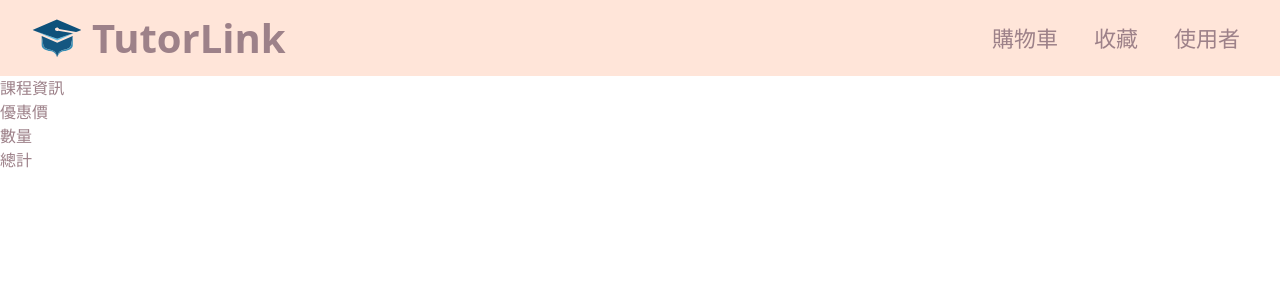
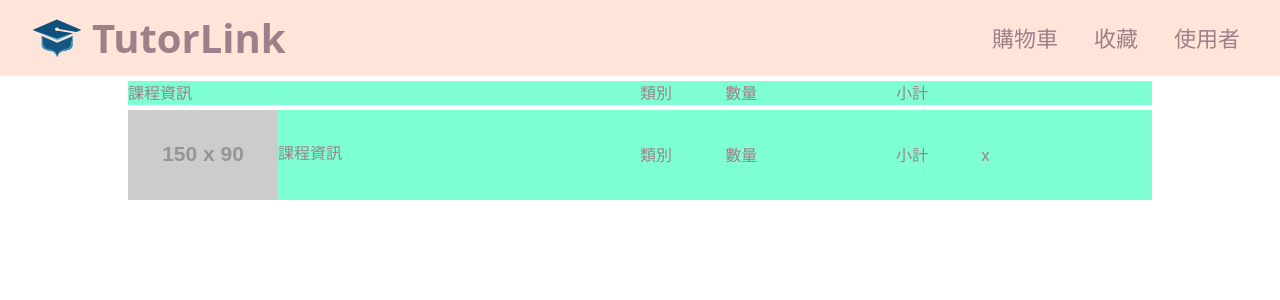
Before and after one commit to jenny3417/toturlink-vue, a Vue app: page /shoppingcart in a window 1280 px wide. Shown: the top 300 px of the page. Built offline with nearby package versions, Linux system fonts and the light colour scheme; what @ckeditor/ckeditor5-vue, wow.js would draw is missing.

Commit message:
修理購物車

```diff
--- a/src/components/ShoppingCartItems.vue
+++ b/src/components/ShoppingCartItems.vue
@@ -1,11 +1,22 @@
-<template lang="">
-    <div>
-        <div>
-            <div>課程資訊</div>
-            <div>優惠價</div>
-            <div>數量</div>
-            <div>總計</div>
-            <div></div>
+<template>
+    <!-- <div class="item-body">
+        <div class="lesson-info">
+            <img src="https://fakeimg.pl/150x90/" alt="課程圖片">
+            <div class="lesson-name">課程名稱</div>
+        </div>
+        <div>影音課程</div>
+        <div>1</div>
+        <div>$55</div>
+    </div> -->
+    <div class="cart-header-gold cart-list-header">
+        <div class="row px-0 mx-0">
+            <div class="product-info-title col-10 col-lg-6 offset-1 offset-md-0 item-center mx-0">
+                <img src="https://fakeimg.pl/150x90/" alt="">課程資訊
+            </div>
+            <div class="col-1 item-center p-0 d-none d-lg-flex item-info">類別</div>
+            <div class="col-2 item-center p-0 d-none d-lg-flex item-info">數量</div>
+            <div class="col-1 item-center p-0 d-none d-lg-flex item-info">小計</div>
+            <div class="col-2 item-center p-0 d-none d-lg-flex item-info">x</div>
         </div>
     </div>
 </template>
@@ -15,18 +26,20 @@ export default {
 }
 </script>
 <style scoped>
-
-.html{
-
+* {
     margin: 0;
     padding: 0;
     border: 0;
     font-size: 1rem;
     font: inherit;
-    vertical-align: baseline;
+}
+.cart-header-gold{
+  width: 80%;
+  background-color: aquamarine;
+  margin: 5px auto;
 
 }
-.cart-list-header {
-    text-align: center;
+.item-info{
+    align-items: center
 }
 </style>
--- a/src/views/Shoppingcart.vue
+++ b/src/views/Shoppingcart.vue
@@ -1,6 +1,27 @@
 <template>
   <navbar></navbar>
   <!-- <steps></steps> -->
+
+  <!-- <div class="step">
+    <h1>進度條</h1>
+  </div>
+  <div class="item-title">
+    <div class="lesson-info">課程資訊</div>
+    <div>類別</div>
+    <div>數量</div>
+    <div>小計</div>
+  </div>
+  <item></item> -->
+
+  <div class="cart-header-gold cart-list-header">
+    <div class="row px-0 mx-0">
+      <div class="product-info-title col-10 col-lg-6 offset-1 offset-md-0 item-center mx-0">課程資訊</div>
+      <div class="col-1 item-center p-0 d-none d-lg-flex">類別</div>
+      <div class="col-2 item-center p-0 d-none d-lg-flex">數量</div>
+      <div class="col-1 item-center p-0 d-none d-lg-flex">小計</div>
+      <div class="col-2 item-center p-0 d-none d-lg-flex"></div>
+    </div>
+  </div>
   <item></item>
 </template>
 
@@ -12,4 +33,19 @@ import item from "../components/ShoppingCartItems.vue"
 
 </script>
 
-<style></style>
+
+<style scoped>
+* {
+  margin: 0;
+  padding: 0;
+  border: 0;
+  font-size: 1rem;
+  font: inherit;
+}
+
+.cart-header-gold{
+  width: 80%;
+  background-color: aquamarine;
+  margin: 5px auto;
+}
+</style>
```
